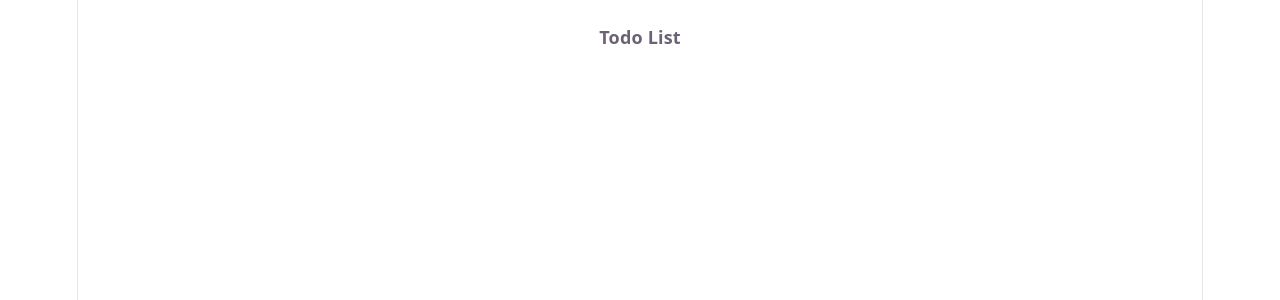
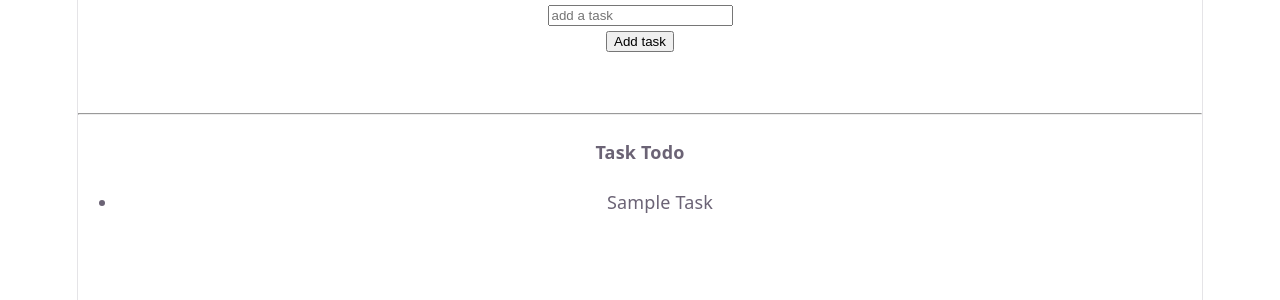
Before and after one commit to Sonali07407/basic-react-app, a React (Vite) app: page / in a window 1280 px wide. Shown: the top 300 px of the page. Built offline with nearby package versions, Linux system fonts and the light colour scheme.

Commit message:
Add todo list empty string

```diff
--- a/src/TodoList.jsx
+++ b/src/TodoList.jsx
@@ -1,7 +1,38 @@
+import { useState } from "react";
+
 export default function TodoList() {
+  let [todos, setTodos] = useState(["Sample Task"]);
+  let [newTodo, setNewTodo] = useState("");
+
+  let addNewTask = () => {
+    setTodos([...todos, newTodo]);
+    setNewTodo("");
+  };
+
+  let updateTodoValue = (event) => {
+    setNewTodo(event.target.value);
+  };
+
   return (
     <div>
-      <h4>Todo List</h4>
+      <input
+        placeholder="add a task"
+        value={newTodo}
+        onChange={updateTodoValue}
+      ></input>
+      <br></br>
+      <button onClick={addNewTask}>Add task</button>
+      <br></br>
+      <br></br>
+      <br></br>
+
+      <hr></hr>
+      <h4>Task Todo</h4>
+      <ul>
+        {todos.map((todo) => (
+          <li>{todo}</li>
+        ))}
+      </ul>
     </div>
   );
 }
```
